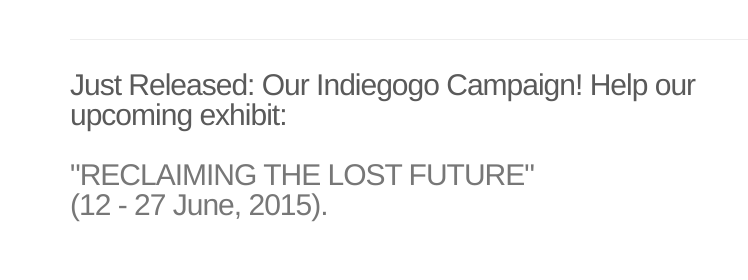
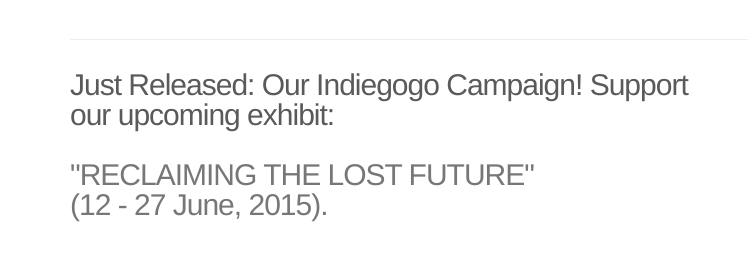
Before and after one commit to sfeigen/Nakba2.0, a plain HTML site: page index.html in a window 1280 px wide. Shown: the part 453-733 px from the top of the page, 0-748 px from the left. Drawn offline with Linux system fonts and the light colour scheme.

Commit message:
help to support

```diff
--- a/index.html
+++ b/index.html
@@ -105,7 +105,7 @@
 
     <div class="row featurette">
       <div class="col-md-7">
-        <h2 class="featurette-heading">Just Released: Our Indiegogo Campaign! Help our upcoming exhibit: <span class="text-muted"><br /><br />"RECLAIMING THE LOST FUTURE" <br />(12 - 27 June, 2015).</span></h2>
+        <h2 class="featurette-heading">Just Released: Our Indiegogo Campaign! Support our upcoming exhibit: <span class="text-muted"><br /><br />"RECLAIMING THE LOST FUTURE" <br />(12 - 27 June, 2015).</span></h2>
       </div>
       <div class="col-md-5 feature1">
         <a href="https://www.indiegogo.com/projects/nakba-museum-project-of-memory-and-hope">
```
